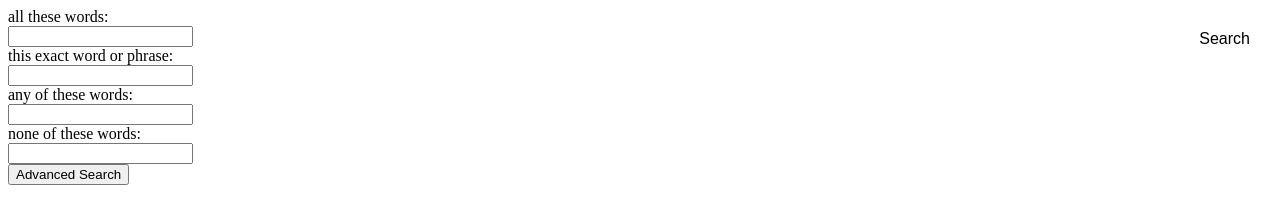
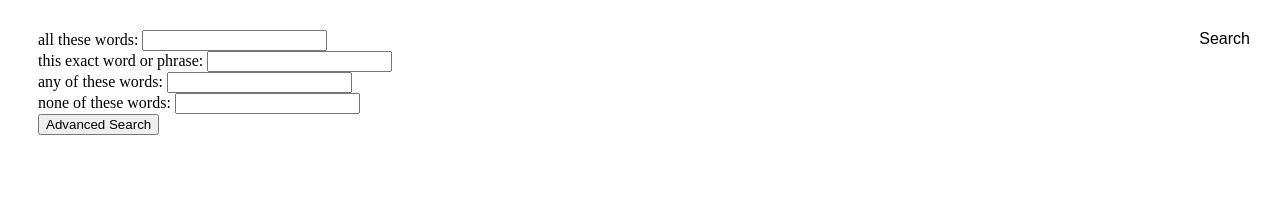
Before and after one commit to calelement/Search, a plain HTML site: page Advanced.html in a window 1280 px wide. Drawn offline with Linux system fonts and the light colour scheme.

Commit message:
Place labels to left of input fields

```diff
--- a/Advanced.html
+++ b/Advanced.html
@@ -11,33 +11,42 @@
             <a href="index.html" class="srcbox">Search</a>
         </div>
 
+        <div class="advance">
             <form action="https://www.google.com/search">
+
+
+                <div  >
                     <label for="allwords">all these words:</label>
-            <div >
-                <input id="allwords" type="text" name="as_q" class="advance">
+                    <input id="allwords" type="text" name="as_q">
                 </div>
 
+
+                <div>
                     <label for="exactword">this exact word or phrase:</label>
-            <div>
-                <input id="exactword" type="text" name="as_epq" class="advance">
+                    <input id="exactword" type="text" name="as_epq" >
                 </div>
 
+
+                <div>
                     <label for="anyword">any of these words:</label>
-            <div>
-                <input id="anyword" type="text" name="as_oq" class="advance">
+                    <input id="anyword" type="text" name="as_oq" >
                 </div>
 
+
+                <div>
                     <label for="noword">none of these words:</label>
-            <div>
-                <input id="noword" type="text" name="as_eq" class="advance">
+                    <input id="noword" type="text" name="as_eq">
                 </div>
 
                 <div>
-                <input class="advance" type="submit" value="Advanced Search">
+                    <input type="submit" value="Advanced Search">
                 </div>
 
                 </div>
             </form>
+        </div>
+
+
 
     </body>
 </html>
--- a/style.scss
+++ b/style.scss
@@ -41,15 +41,14 @@
     top:50vh;
 }
 
-// .advance{
-//     text-align:center;
-//     position: relative;
-//     top: 25vh;
+.advance{
+    display: grid;
+    margin: 20px;
+    padding: 10px;
+    gap: 20px;
+    text-align:left;
+    // position: relative;
+    // top: 25vh;
 
-//     label{
-//         text-align: left;
-//     }
-// }
-// .navlink:hover{
-//     text-decoration: underline;
-// }
+
+}
```
Also changed, not shown: style.css. Lines whose indentation alone changed are shown as unchanged.
